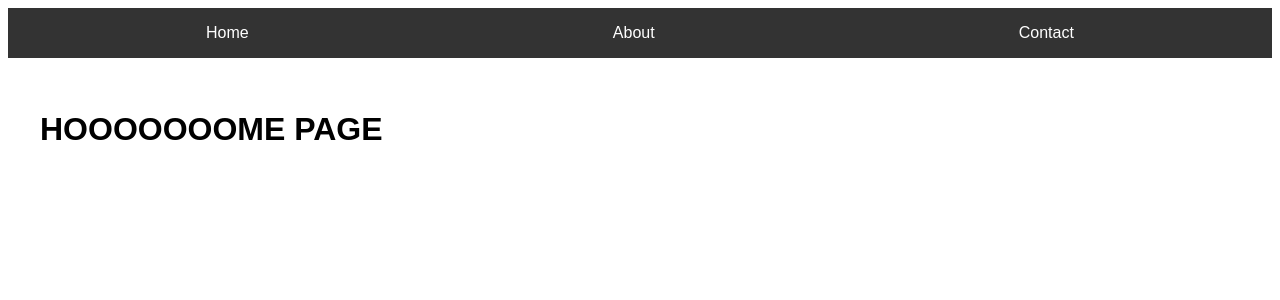
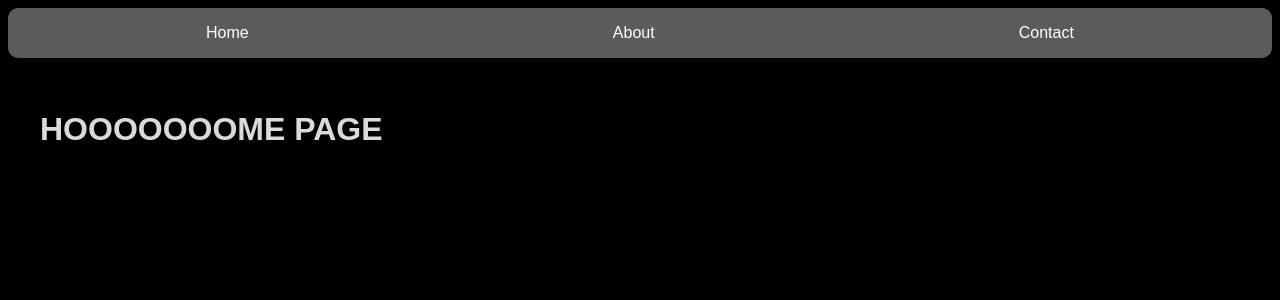
Before and after one commit to mitheelramdaw/sui, a Django app: page / in a window 1280 px wide. Shown: the top 300 px of the page. Run offline with Django 5.2, Linux system fonts and the light colour scheme.

Commit message:
Navbar rounded + Site clr change

```diff
--- a/backend/static/style.css
+++ b/backend/static/style.css
@@ -1,10 +1,13 @@
 body {
     font-family: Arial, sans-serif;
+    background-color: black;
+    color: #dadada;
 }
 
 nav {
-    background-color: #333;
+    background-color: #7a7a7ac0;
     padding: 1rem;
+    border-radius: 10px;
 }
 
 nav ul {
```
